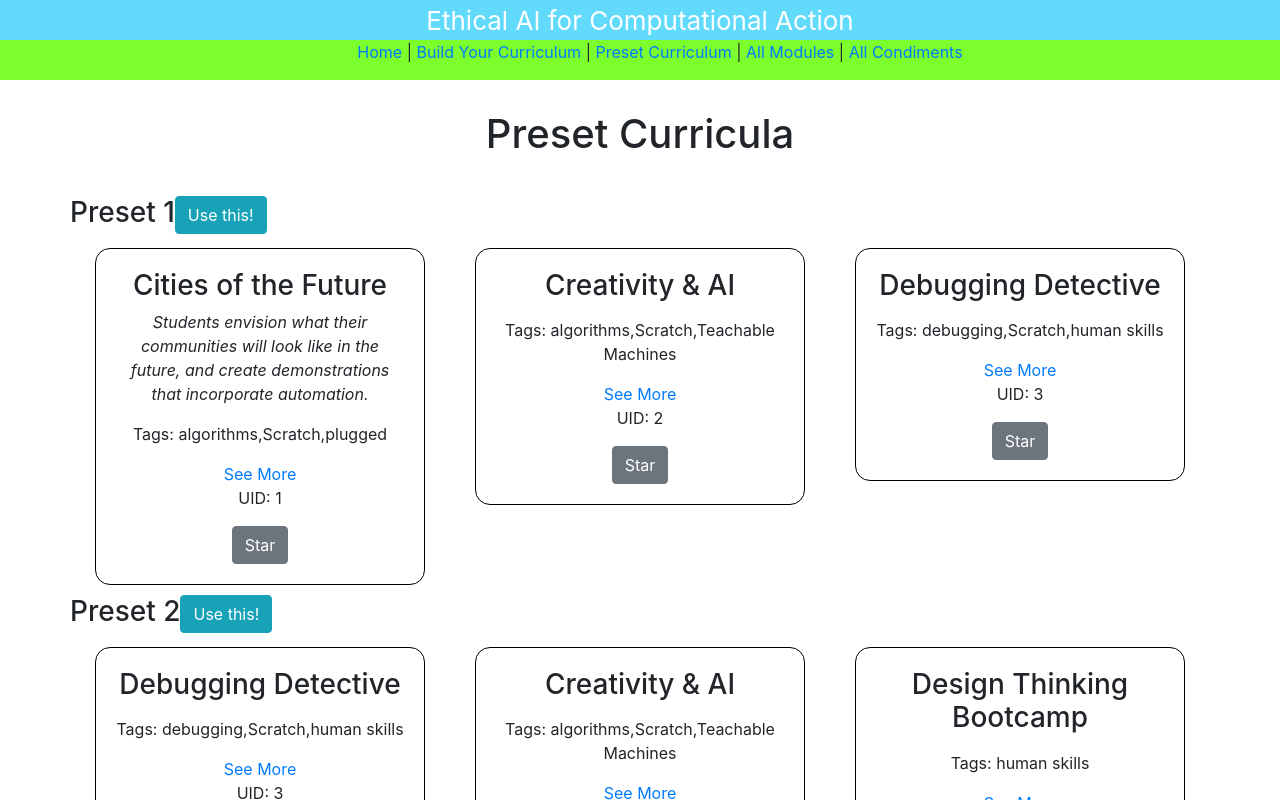
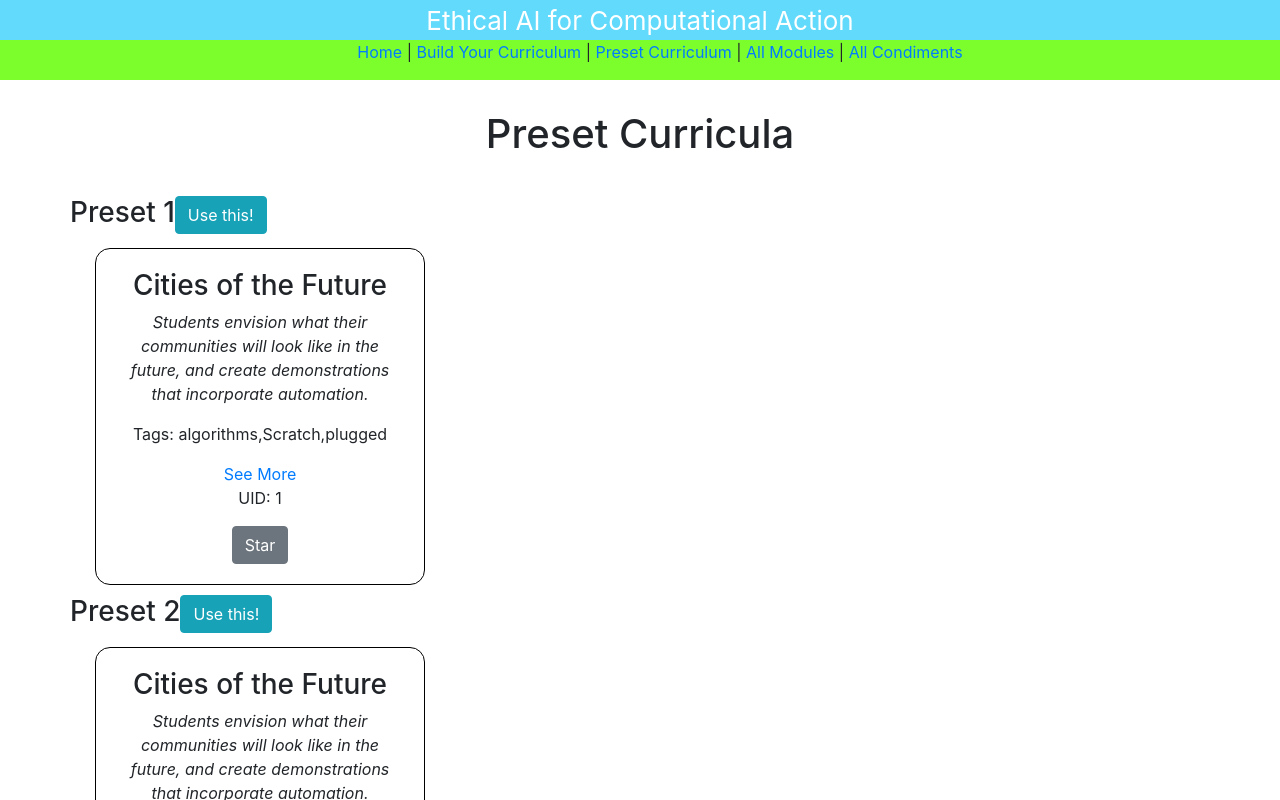
Before and after one commit to brandonwang15/meng-sandwich-app, a React (Create React App) app: page /presets in a window 1280 px wide. Shown: the top 800 px of the page. Built offline with nearby package versions, Linux system fonts and the light colour scheme.

Commit message:
Comment out all but one sandwich to make testing richer sandwich pages easier.

```diff
--- a/src/data/all_modules.js
+++ b/src/data/all_modules.js
@@ -9,6 +9,7 @@ var data = {
                 "Scratch",
                 "plugged"
             ],
+            "numSlots": 3,
             "resources": [
                 {
                     "url": "/sandwich/1/image.png",
@@ -62,67 +63,88 @@ var data = {
                 }
             ]
         },
-        {
-            "uid": 2,
-            "title": "Creativity & AI",
-            "tags": [
-                "algorithms",
-                "Scratch",
-                "Teachable Machines"
-            ],
-            "resources": [],
-            "suggested_condiments": [2],
+        // {
+        //     "uid": 2,
+        //     "title": "Creativity & AI",
+        //     "numSlots": 10,
+        //     "tags": [
+        //         "algorithms",
+        //         "Scratch",
+        //         "Teachable Machines"
+        //     ],
+        //     "resources": [],
+        //     "suggested_condiments": [2],
+        //     "optional_teacher_fillings" : [ // teacher-curated fillings
+        //         {
+        //             "title": "Fine-tuning models",
+        //             "difficulty": "intermediate",
+        //             "ordering": [8, 12],
+        //         },
+        //         {
+        //             "title": "Testing your model",
+        //             "difficulty": "beginner",
+        //         },
+        //         {
+        //             "title": "Bias activity",
+        //             "difficulty": "beginner",
+        //         }
 
-        },
-        {
-            "uid": 3,
-            "title": "Debugging Detective",
-            "tags": [
-                "debugging",
-                "Scratch",
-                "human skills"
-            ],
-            "resources": [],
-            "suggested_condiments": [1,3],
-        },
-        {
-            "uid": 4,
-            "title": "DAILY AI",
-            "tags": [
-                "AI"
-            ],
-            "resources": [],
-            "suggested_condiments": [1],
-        },
-        {
-            "uid": 5,
-            "title": "Design Thinking Bootcamp",
-            "tags": [
-                "human skills"
-            ],
-            "resources": [],
-        },
-        {
-            "uid": 6,
-            "title": "Robot Race",
-            "tags": [
-                "debugging",
-                "Scratch",
-                "human skills"
-            ],
-            "resources": [],
-            "suggested_condiments": [3],
-        },
-        {
-            "uid": 7,
-            "title": "Seafloor Cleanup",
-            "tags": [
-                "debugging",
-                "Scratch",
-                "human skills"
-            ],
-            "resources": [],
-        }
+        //     ],
+        // },
+        // {
+        //     "uid": 3,
+        //     "title": "Debugging Detective",
+        //     "numSlots": 10,
+        //     "tags": [
+        //         "debugging",
+        //         "Scratch",
+        //         "human skills"
+        //     ],
+        //     "resources": [],
+        //     "suggested_condiments": [1,3],
+        // },
+        // {
+        //     "uid": 4,
+        //     "title": "DAILY AI",
+        //     "numSlots": 10,
+        //     "tags": [
+        //         "AI"
+        //     ],
+        //     "resources": [],
+        //     "suggested_condiments": [1],
+        // },
+        // {
+        //     "uid": 5,
+        //     "title": "Design Thinking Bootcamp",
+        //     "numSlots": 10,
+        //     "tags": [
+        //         "human skills"
+        //     ],
+        //     "resources": [],
+        // },
+        // {
+        //     "uid": 6,
+        //     "title": "Robot Race",
+        //     "numSlots": 10,
+        //     "tags": [
+        //         "debugging",
+        //         "Scratch",
+        //         "human skills"
+        //     ],
+        //     "resources": [],
+        //     "suggested_condiments": [3],
+        // },
+        // {
+        //     "uid": 7,
+        //     "title": "Seafloor Cleanup",
+        //     "numSlots": 10,
+        //     "tags": [
+        //         "debugging",
+        //         "Scratch",
+        //         "human skills"
+        //     ],
+        //     "resources": [],
+        // }
     ]
 };
 
--- a/src/data/preset_curricula.js
+++ b/src/data/preset_curricula.js
@@ -3,12 +3,14 @@ var curricula_presets = {
     {
         "uid": 1,
         "title": "Preset 1",
-        "sequence": [1,2,3],
+        "sequence": [1],
+        // "sequence": [1,2,3],
     },
     {
         "uid": 2,
         "title": "Preset 2",
-        "sequence": [3,2,5],
+        "sequence": [1],
+        // "sequence": [3,2,5],
     }],
 };
 
```
